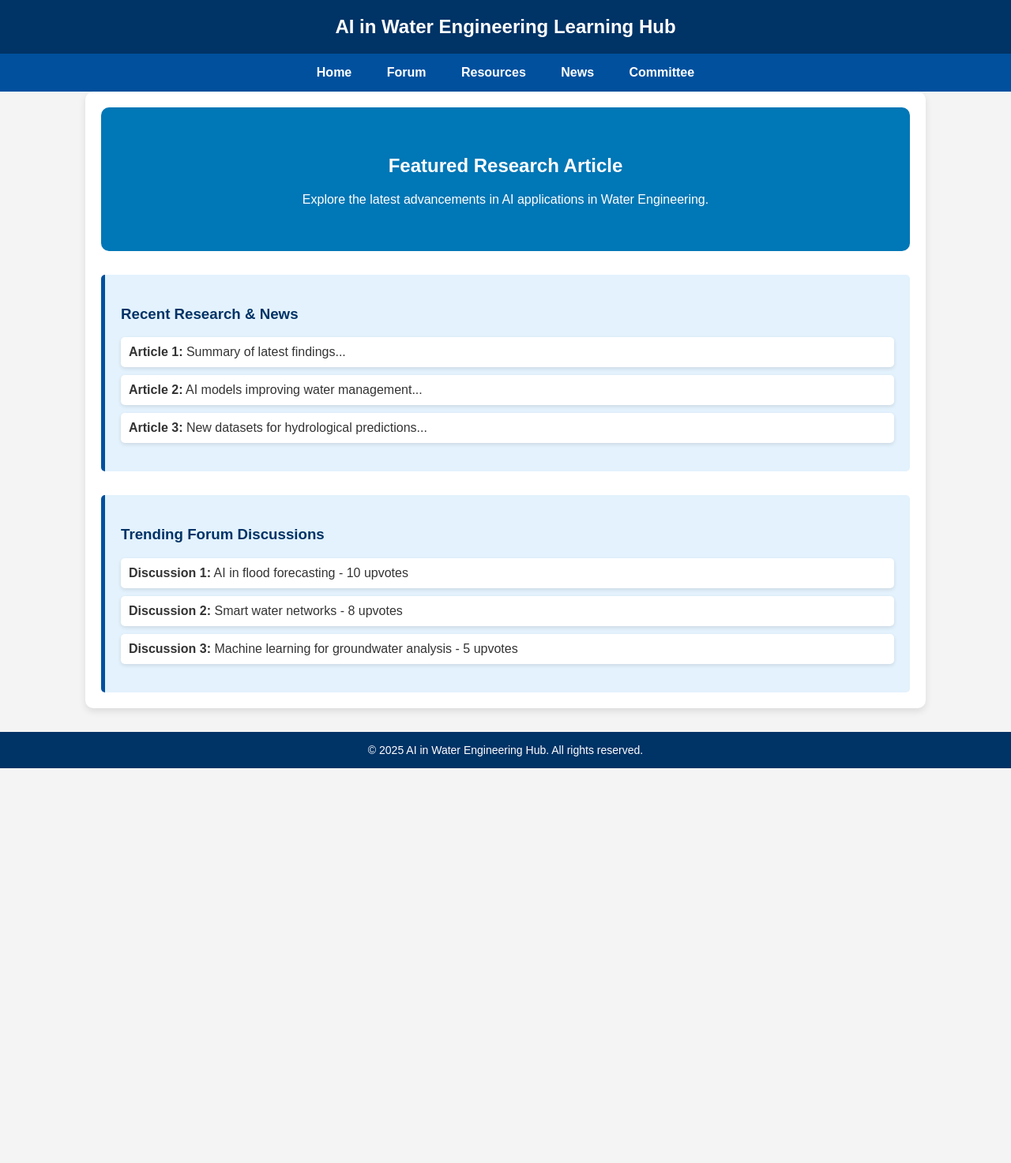
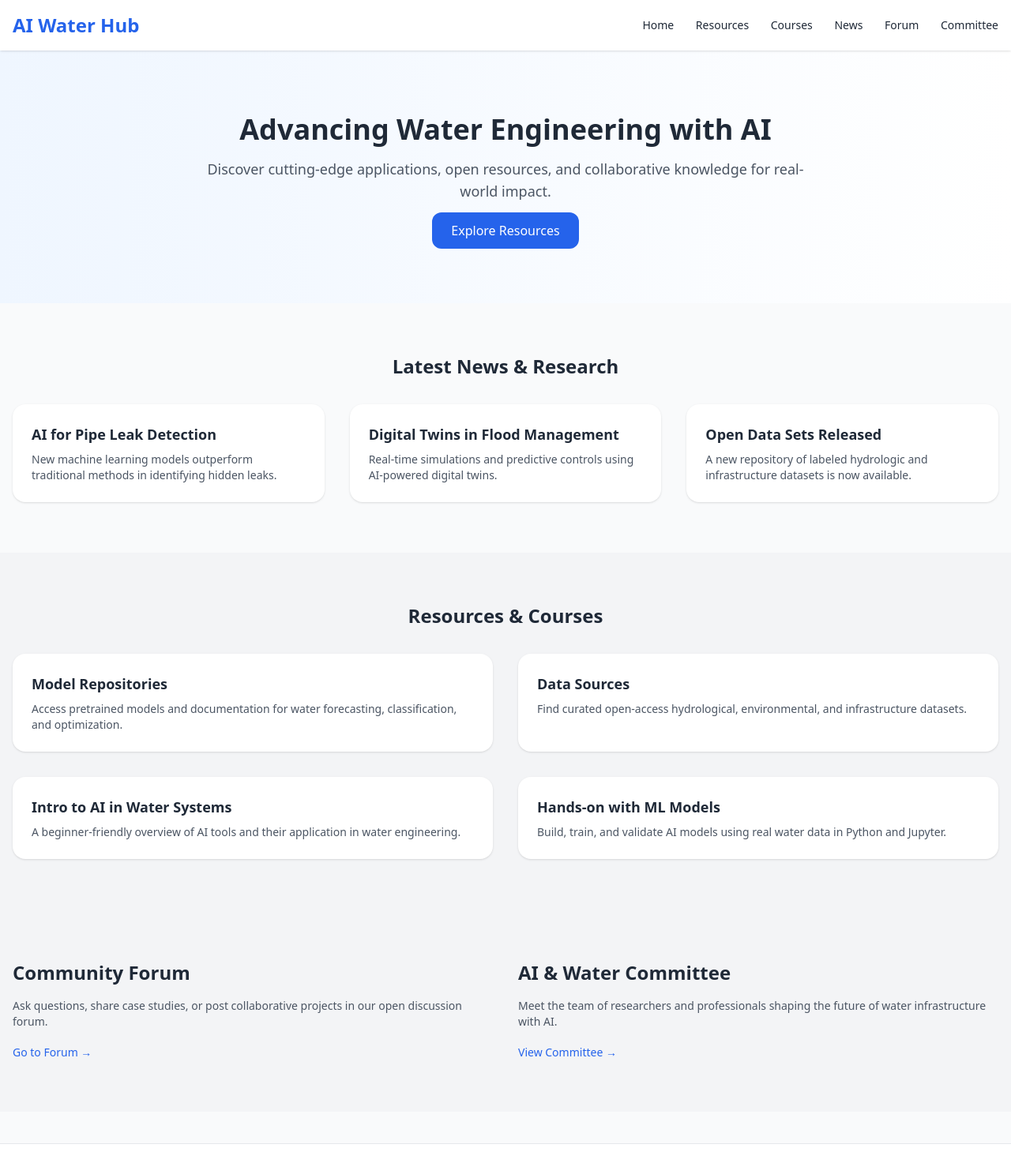
Before and after one commit to flowinnovations/ai4water.github.io, a plain HTML site: page index.html in a window 1280 px wide. Shown: the top 1473 px of the page at 79% size. Before the commit the page ends 973 px from the top, so only its background shows below. Drawn offline with nearby package versions, Linux system fonts and the light colour scheme.

Commit message:
Update index.html

```diff
--- a/index.html
+++ b/index.html
@@ -1,62 +1,107 @@
 <!DOCTYPE html>
 <html lang="en">
-<head>
-    <meta charset="UTF-8">
-    <meta name="viewport" content="width=device-width, initial-scale=1.0">
+  <head>
+    <meta charset="UTF-8" />
+    <meta name="viewport" content="width=device-width, initial-scale=1.0" />
     <title>AI in Water Engineering Hub</title>
-    <style>
-        body { font-family: 'Arial', sans-serif; margin: 0; padding: 0; background: #f4f4f4; color: #333; }
-        header { background: #003366; color: white; padding: 20px; text-align: center; font-size: 24px; font-weight: bold; }
-        nav { background: #00509e; padding: 15px; text-align: center; }
-        nav a { color: white; margin: 0 20px; text-decoration: none; font-weight: bold; }
-        .container { width: 80%; margin: auto; padding: 20px; background: white; box-shadow: 0px 4px 10px rgba(0,0,0,0.1); border-radius: 10px; }
-        .hero { background: #0077b6; color: white; padding: 40px; text-align: center; border-radius: 10px; }
-        .section { margin-top: 30px; padding: 20px; background: #e3f2fd; border-left: 5px solid #00509e; border-radius: 5px; }
-        .section h3 { color: #003366; }
-        ul { list-style-type: none; padding: 0; }
-        ul li { background: white; margin: 10px 0; padding: 10px; border-radius: 5px; box-shadow: 0px 2px 5px rgba(0,0,0,0.1); }
-        footer { background: #003366; color: white; text-align: center; padding: 15px; margin-top: 30px; font-size: 14px; }
-    </style>
-</head>
-<body>
-    <header>
-        AI in Water Engineering Learning Hub
+    <script src="https://cdn.tailwindcss.com"></script>
+  </head>
+  <body class="bg-gray-50 text-gray-800 font-sans">
+
+    <!-- Navbar -->
+    <header class="bg-white shadow sticky top-0 z-50">
+      <div class="max-w-7xl mx-auto px-4 py-4 flex justify-between items-center">
+        <h1 class="text-2xl font-bold text-blue-600">AI Water Hub</h1>
+        <nav class="space-x-6 text-sm">
+          <a href="#" class="hover:text-blue-600">Home</a>
+          <a href="#" class="hover:text-blue-600">Resources</a>
+          <a href="#" class="hover:text-blue-600">Courses</a>
+          <a href="#" class="hover:text-blue-600">News</a>
+          <a href="#" class="hover:text-blue-600">Forum</a>
+          <a href="#" class="hover:text-blue-600">Committee</a>
+        </nav>
+      </div>
     </header>
-    <nav>
-        <a href="index.html">Home</a>
-        <a href="forum.html">Forum</a>
-        <a href="resources.html">Resources</a>
-        <a href="news.html">News</a>
-        <a href="committee.html">Committee</a>
-    </nav>
 
-    <div class="container">
-        <div class="hero">
-            <h2>Featured Research Article</h2>
-            <p>Explore the latest advancements in AI applications in Water Engineering.</p>
+    <!-- Hero -->
+    <section class="bg-gradient-to-r from-blue-50 to-white py-20 px-6 text-center">
+      <div class="max-w-3xl mx-auto">
+        <h2 class="text-4xl font-extrabold mb-4">Advancing Water Engineering with AI</h2>
+        <p class="text-lg text-gray-600 mb-6">Discover cutting-edge applications, open resources, and collaborative knowledge for real-world impact.</p>
+        <a href="#resources" class="bg-blue-600 text-white px-6 py-3 rounded-xl hover:bg-blue-700 transition">Explore Resources</a>
+      </div>
+    </section>
+
+    <!-- News Section -->
+    <section id="news" class="max-w-7xl mx-auto px-4 py-16">
+      <h3 class="text-2xl font-semibold mb-8 text-center">Latest News & Research</h3>
+      <div class="grid md:grid-cols-3 gap-8">
+        <div class="bg-white p-6 rounded-2xl shadow hover:shadow-md transition">
+          <h4 class="text-lg font-bold mb-2">AI for Pipe Leak Detection</h4>
+          <p class="text-sm text-gray-600">New machine learning models outperform traditional methods in identifying hidden leaks.</p>
         </div>
+        <div class="bg-white p-6 rounded-2xl shadow hover:shadow-md transition">
+          <h4 class="text-lg font-bold mb-2">Digital Twins in Flood Management</h4>
+          <p class="text-sm text-gray-600">Real-time simulations and predictive controls using AI-powered digital twins.</p>
+        </div>
+        <div class="bg-white p-6 rounded-2xl shadow hover:shadow-md transition">
+          <h4 class="text-lg font-bold mb-2">Open Data Sets Released</h4>
+          <p class="text-sm text-gray-600">A new repository of labeled hydrologic and infrastructure datasets is now available.</p>
+        </div>
+      </div>
+    </section>
 
-        <div class="section" id="news">
-            <h3>Recent Research & News</h3>
-            <ul>
-                <li><strong>Article 1:</strong> Summary of latest findings...</li>
-                <li><strong>Article 2:</strong> AI models improving water management...</li>
-                <li><strong>Article 3:</strong> New datasets for hydrological predictions...</li>
-            </ul>
+    <!-- Resources & Courses Section -->
+    <section id="resources" class="bg-gray-100 py-16 px-4">
+      <div class="max-w-7xl mx-auto">
+        <h3 class="text-2xl font-semibold mb-8 text-center">Resources & Courses</h3>
+        <div class="grid md:grid-cols-2 gap-8">
+          <div class="bg-white p-6 rounded-2xl shadow">
+            <h4 class="text-lg font-bold mb-2">Model Repositories</h4>
+            <p class="text-sm text-gray-600">Access pretrained models and documentation for water forecasting, classification, and optimization.</p>
+          </div>
+          <div class="bg-white p-6 rounded-2xl shadow">
+            <h4 class="text-lg font-bold mb-2">Data Sources</h4>
+            <p class="text-sm text-gray-600">Find curated open-access hydrological, environmental, and infrastructure datasets.</p>
+          </div>
+          <div class="bg-white p-6 rounded-2xl shadow">
+            <h4 class="text-lg font-bold mb-2">Intro to AI in Water Systems</h4>
+            <p class="text-sm text-gray-600">A beginner-friendly overview of AI tools and their application in water engineering.</p>
+          </div>
+          <div class="bg-white p-6 rounded-2xl shadow">
+            <h4 class="text-lg font-bold mb-2">Hands-on with ML Models</h4>
+            <p class="text-sm text-gray-600">Build, train, and validate AI models using real water data in Python and Jupyter.</p>
+          </div>
         </div>
+      </div>
+    </section>
 
-        <div class="section" id="forum">
-            <h3>Trending Forum Discussions</h3>
-            <ul>
-                <li><strong>Discussion 1:</strong> AI in flood forecasting - 10 upvotes</li>
-                <li><strong>Discussion 2:</strong> Smart water networks - 8 upvotes</li>
-                <li><strong>Discussion 3:</strong> Machine learning for groundwater analysis - 5 upvotes</li>
-            </ul>
+    <!-- Forum & Committee -->
+    <section class="bg-gray-100 py-16 px-4">
+      <div class="max-w-7xl mx-auto grid md:grid-cols-2 gap-8">
+        <div>
+          <h3 class="text-2xl font-semibold mb-4">Community Forum</h3>
+          <p class="text-gray-600 text-sm mb-4">Ask questions, share case studies, or post collaborative projects in our open discussion forum.</p>
+          <a href="#" class="text-blue-600 text-sm hover:underline">Go to Forum →</a>
         </div>
-    </div>
+        <div>
+          <h3 class="text-2xl font-semibold mb-4">AI & Water Committee</h3>
+          <p class="text-gray-600 text-sm mb-4">Meet the team of researchers and professionals shaping the future of water infrastructure with AI.</p>
+          <a href="#" class="text-blue-600 text-sm hover:underline">View Committee →</a>
+        </div>
+      </div>
+    </section>
 
-    <footer>
-        &copy; 2025 AI in Water Engineering Hub. All rights reserved.
+    <!-- Footer -->
+    <footer class="bg-white border-t py-6 mt-10">
+      <div class="max-w-7xl mx-auto px-4 flex justify-between text-sm text-gray-500">
+        <p>&copy; 2025 AI Water Hub. All rights reserved.</p>
+        <div class="space-x-4">
+          <a href="#" class="hover:text-blue-600">Contact</a>
+          <a href="#" class="hover:text-blue-600">Privacy</a>
+        </div>
+      </div>
     </footer>
-</body>
+
+  </body>
 </html>
```
